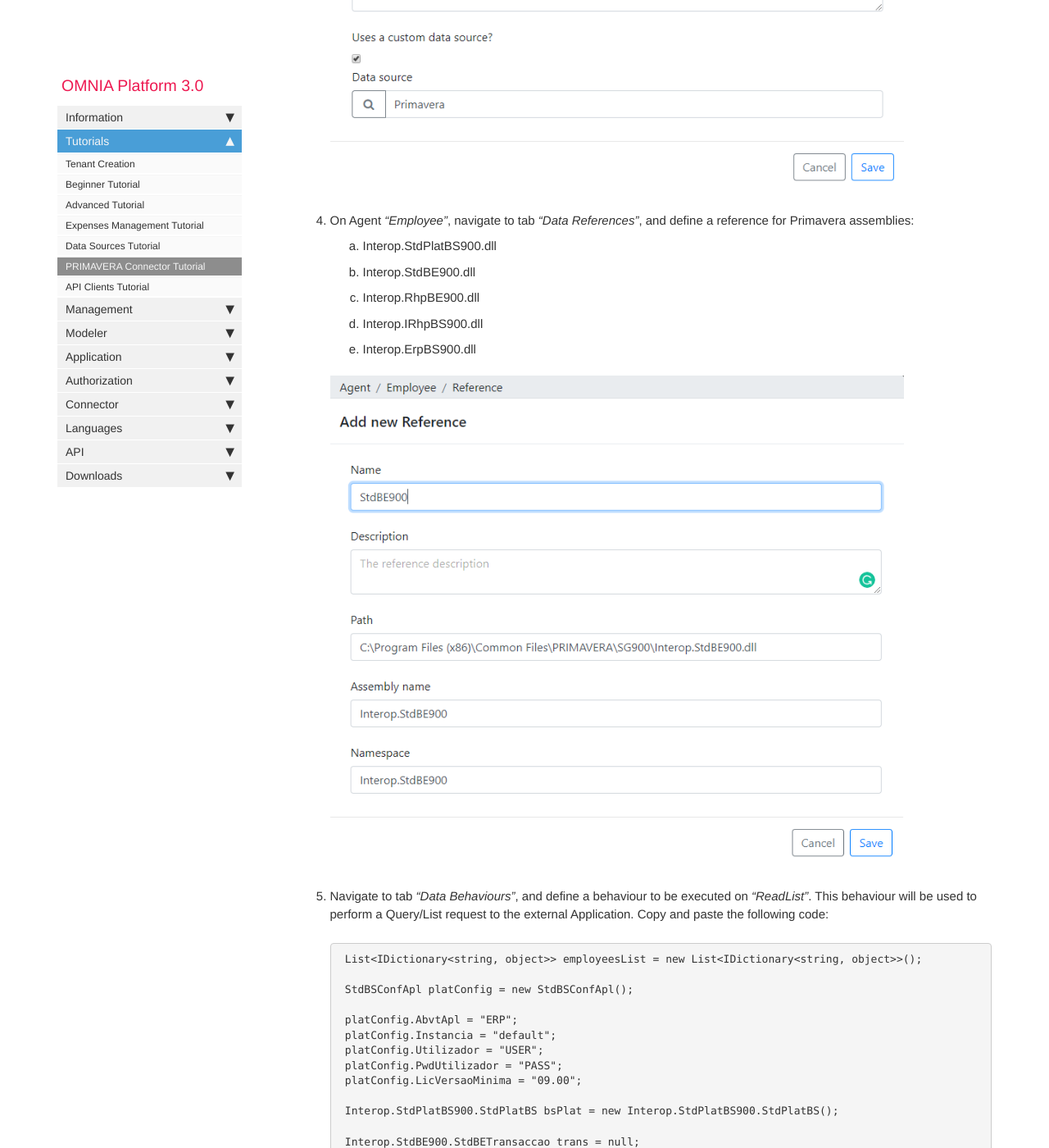
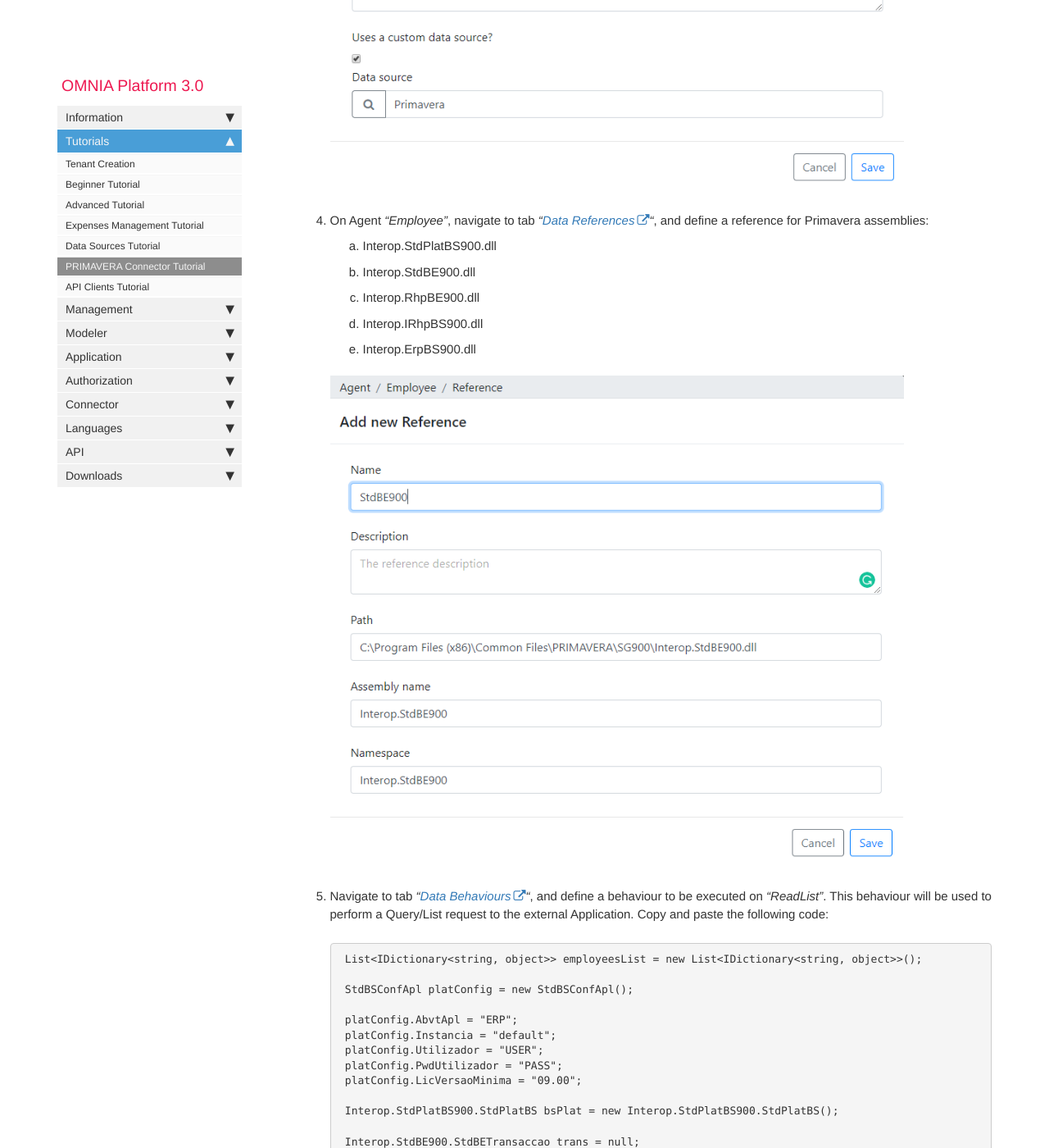
Before and after one commit to daniel8lopes/omnia3, a Jekyll site: the page built from docs/pages/omnia3/Tutorials/omnia3_primaveraconnectortutorial.md, in a window 1280 px wide and 1400 px high, scrolled down 2001 px. Shown: the whole window at 82% size. Built offline with Jekyll 4.4.1, drawn with Linux system fonts in a browser that asks for light colours; nearby versions of some CDN libraries; comment, search, counter and statistics services are not loaded; part of the change alters nothing that is shown.

Commit message:
add links to documentation

````diff
--- a/docs/pages/omnia3/Tutorials/omnia3_primaveraconnectortutorial.md
+++ b/docs/pages/omnia3/Tutorials/omnia3_primaveraconnectortutorial.md
@@ -47,7 +47,7 @@ This tutorial also requires an access to [Primavera ERP](https://pt.primaverabss
 
     ![Modeler create Agent](/images/tutorials/primaveraconnector/add-new-agent.png)
 
-4. On Agent *"Employee"*, navigate to tab *"Data References"*, and define a reference for Primavera assemblies:
+4. On Agent *"Employee"*, navigate to tab *"[Data References](https://docs.numbersbelieve.com/omnia3_modeler_references.html)"*, and define a reference for Primavera assemblies:
 
     1. Interop.StdPlatBS900.dll
     2. Interop.StdBE900.dll
@@ -57,7 +57,7 @@ This tutorial also requires an access to [Primavera ERP](https://pt.primaverabss
 
     ![Modeler add reference](/images/tutorials/primaveraconnector/add-new-reference.png)
 
-5. Navigate to tab *"Data Behaviours"*, and define a behaviour to be executed on *"ReadList"*. This behaviour will be used to perform a Query/List request to the external Application.
+5. Navigate to tab *"[Data Behaviours](https://docs.numbersbelieve.com/omnia3_modeler_datasources.html)"*, and define a behaviour to be executed on *"ReadList"*. This behaviour will be used to perform a Query/List request to the external Application.
     Copy and paste the following code:
     ```C#
     List<IDictionary<string, object>> employeesList = new List<IDictionary<string, object>>();
````
